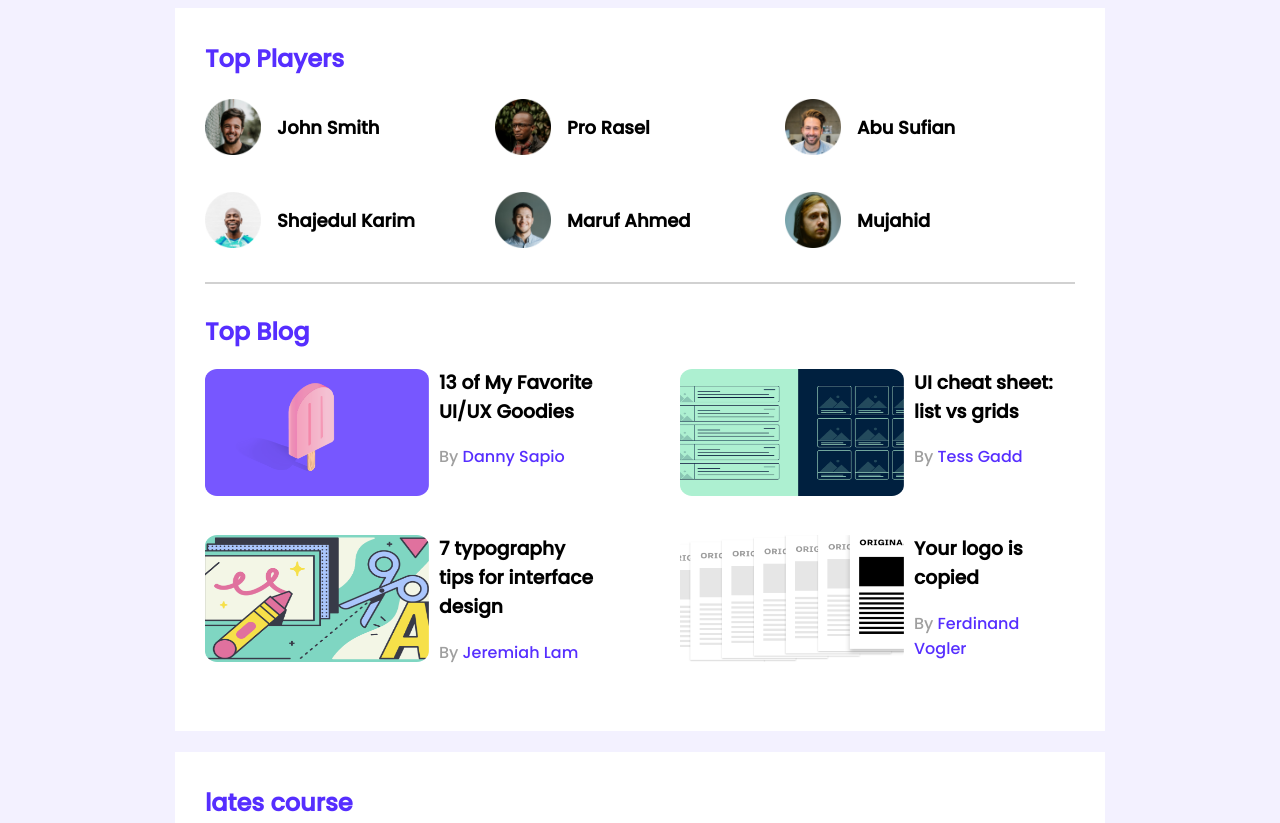
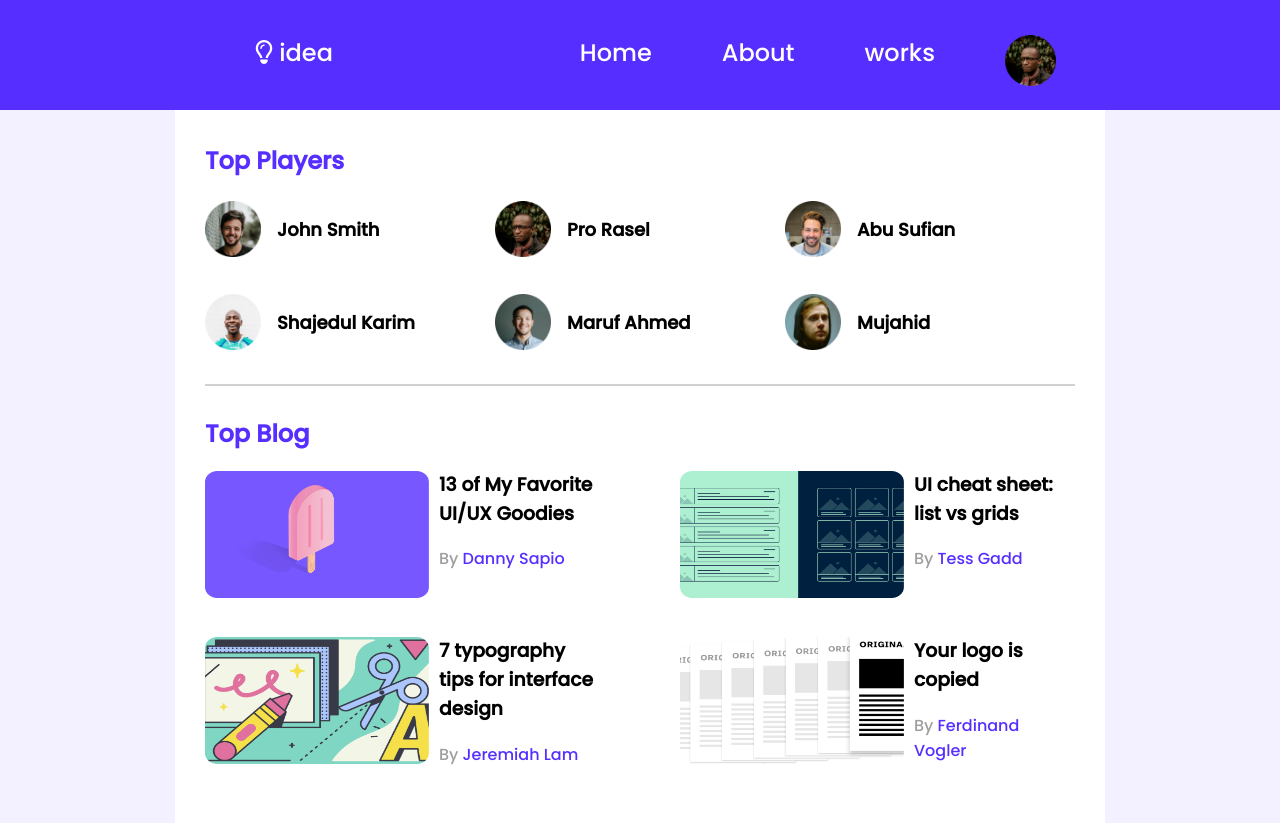
Before and after one commit to Mohuya748/leader-board-css3, a plain HTML site: page index.html in a window 1280 px wide. Shown: the top 823 px of the page. Drawn offline with Linux system fonts and the light colour scheme.

Commit message:
second commit

```diff
--- a/index.html
+++ b/index.html
@@ -16,6 +16,20 @@
 
 <body>
     <header>
+        <nav>
+            <ul class="navbar">
+                <div class="icon">
+                    <li><i class="far fa-lightbulb"></i> idea</li>
+
+                </div>
+               <div class="home">
+                   <li>Home</li>
+                   <li>About</li>
+                   <li>works</li>
+                   <li><img src="images/players/player-2.png" alt=""></li>
+               </div>
+            </ul>
+        </nav>
 
     </header>
     <main>
--- a/styles/style.css
+++ b/styles/style.css
@@ -2,7 +2,41 @@
 @import url('https://fonts.googleapis.com/css2?family=Poppins:wght@500&display=swap');
 body{
     font-family: 'Poppins', sans-serif;
-    background-color: #F3F1FF;;
+    background-color: #F3F1FF;
+    margin: 0px;
+}
+/* -------------------
+              navbar--------------- */
+nav>ul>.home img{
+    Width:51px;
+    Height: 51px;
+}
+nav li{
+  list-style: none;
+  margin: 35px;
+}
+.navbar{
+    display: flex;
+    justify-content: space-between;
+    background-color: #562EFF;
+    margin: 0px;
+    height: 110px;
+
+}
+
+.icon{
+    margin-left: 180px;
+    font-size: 24px;
+    color:#FFFFFF;
+}
+
+.home{
+    display: flex;
+    margin-right: 189px;
+    font-size: 24px;
+    color:#FFFFFF;
+
+
 }
 main{
     display: flex;
```
